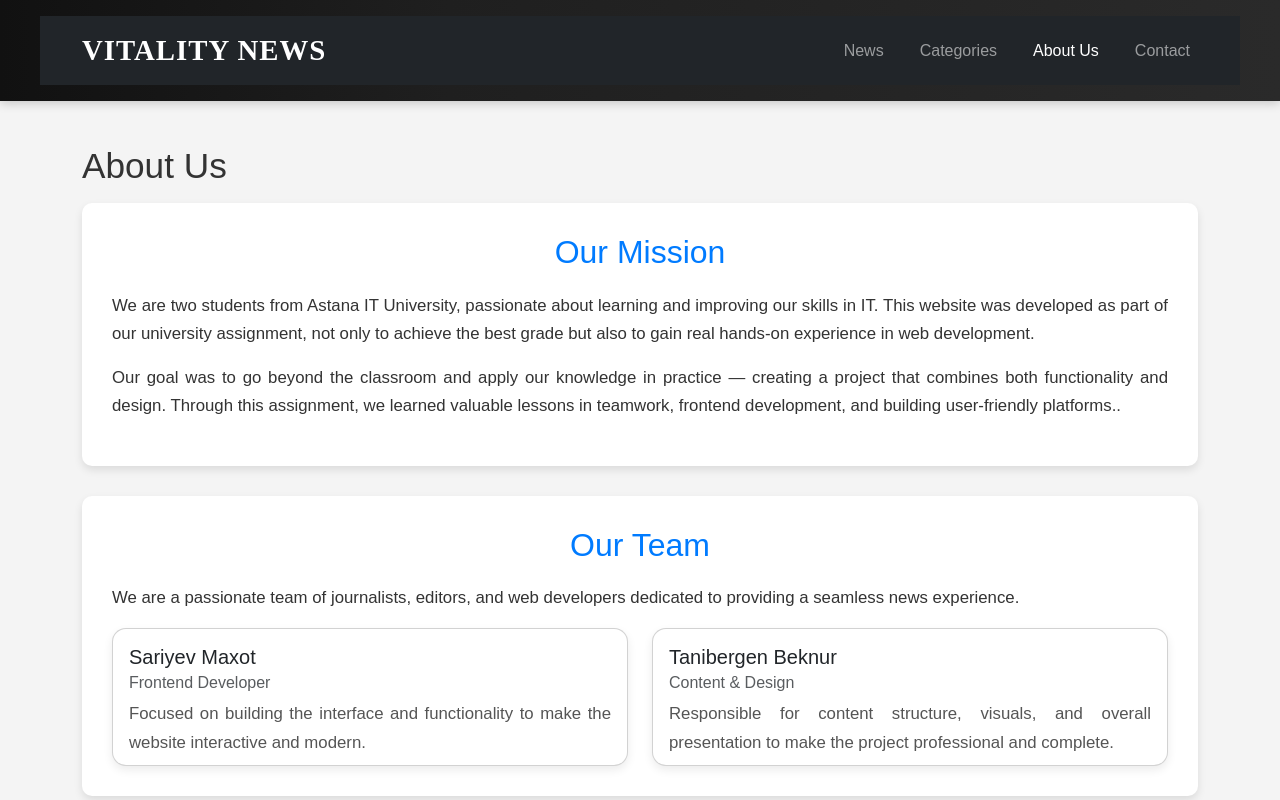
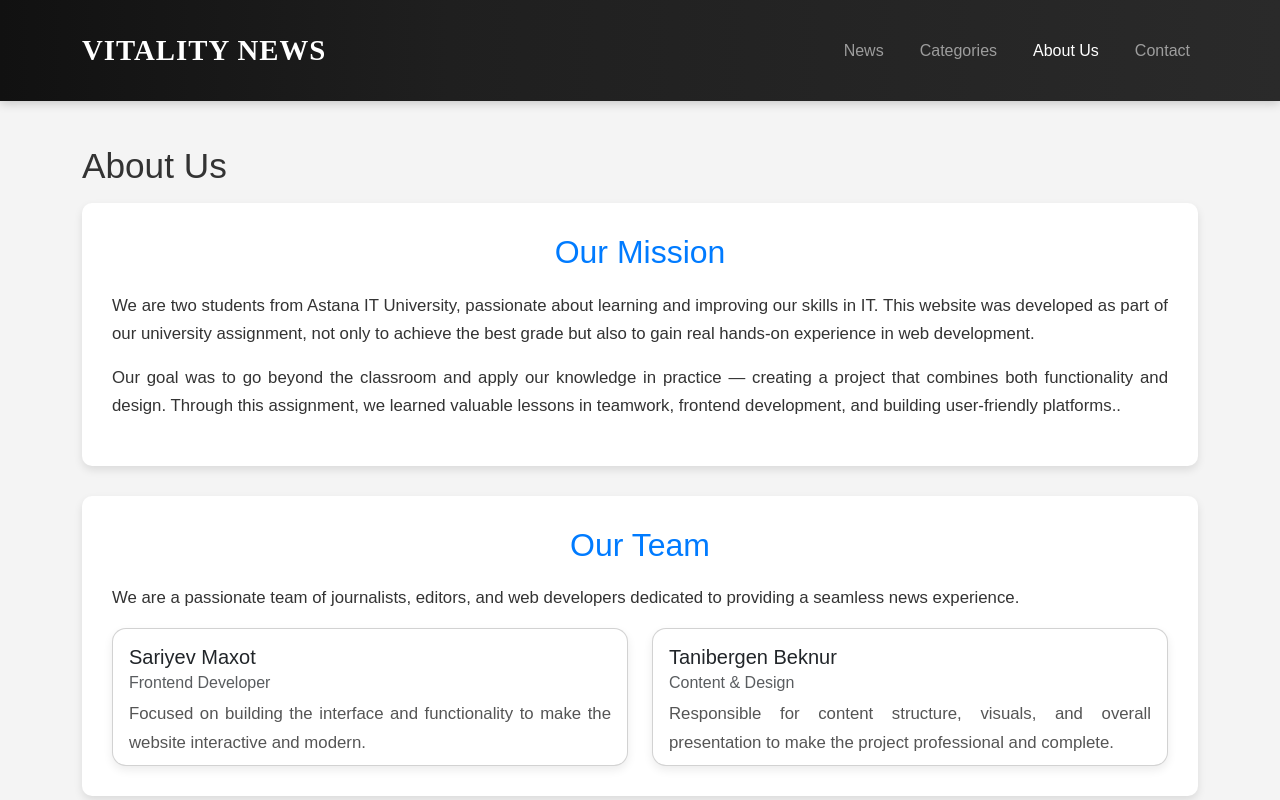
Before and after one commit to bekhop2006/WEB_Ass2, a plain HTML site: page html/about.html in a window 1280 px wide. Shown: the top 800 px of the page. Drawn offline with nearby package versions, Linux system fonts and the light colour scheme; a web font is replaced by a local one.

Commit message:
Fixing the nav bar color

```diff
--- a/html/about.html
+++ b/html/about.html
@@ -10,7 +10,7 @@
 </head>
 <body>
     <header>
-        <nav class="navbar navbar-expand-lg navbar-dark bg-dark">
+        <nav class="navbar navbar-expand-lg navbar-dark bg">
             <div class="container">
                 <a class="navbar-brand Our_logo" href="../index.html">Vitality News</a>
                 <button class="navbar-toggler" type="button" data-bs-toggle="collapse" data-bs-target="#mainNavbar" aria-controls="mainNavbar" aria-expanded="false" aria-label="Toggle navigation">
```
Also changed, not shown: html/categories.html (+1 -1 lines), html/contact.html (+1 -1 lines), html/news.html (+1 -1 lines), index.html (+1 -1 lines).
